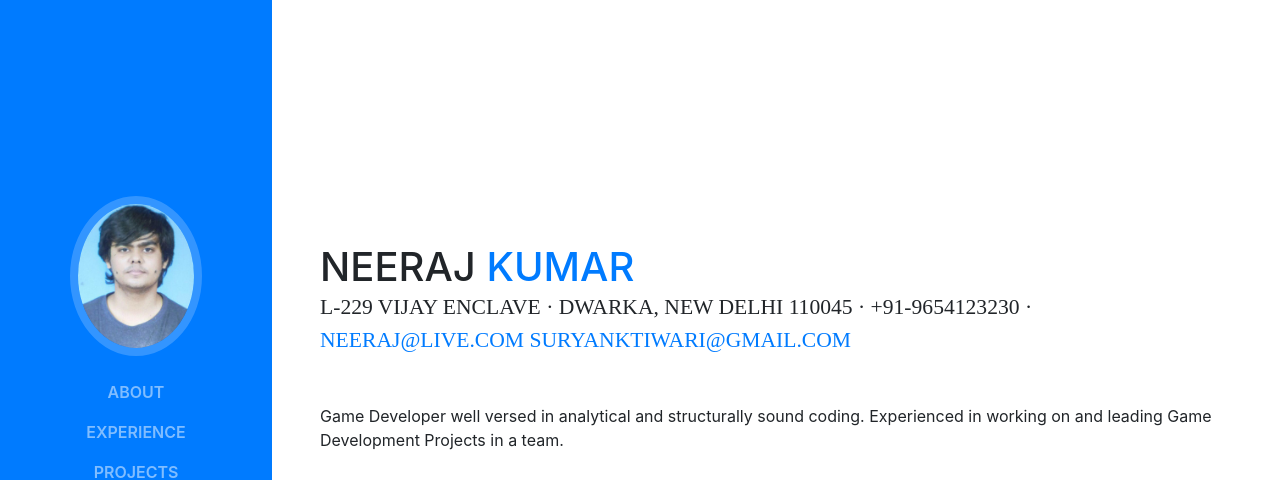
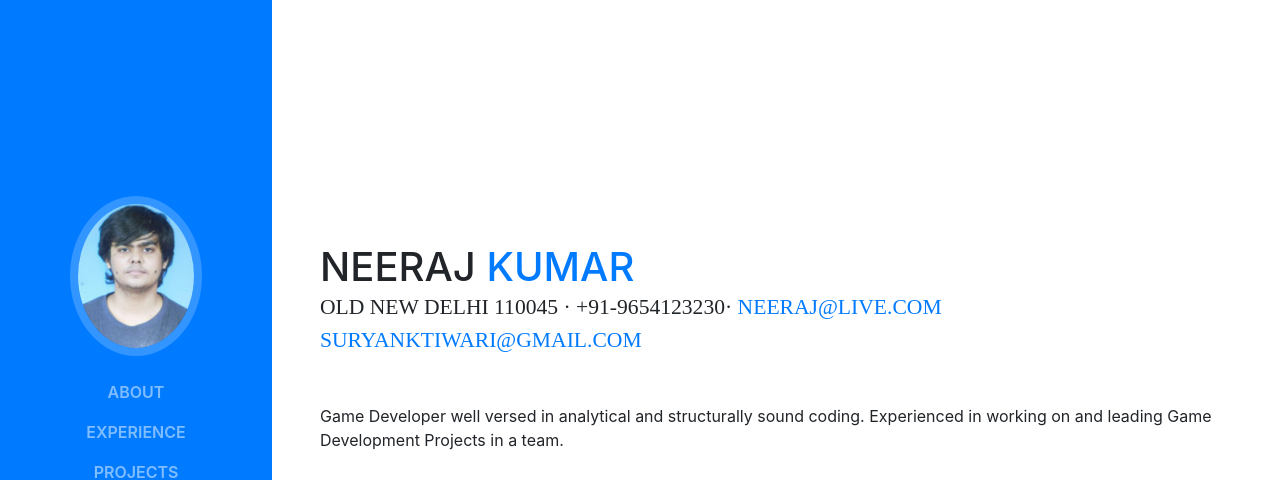
Before and after one commit to ineerajkumar/ineerajkumar.github.io, a website with bundled scripts: page index.html in a window 1280 px wide. Shown: the top 480 px of the page. Built offline with nearby package versions, Linux system fonts and the light colour scheme; a web font is replaced by a local one.

Commit message:
Update index.html

```diff
--- a/index.html
+++ b/index.html
@@ -69,7 +69,7 @@
           <h1 class="mb-0">Neeraj
             <span class="text-primary">Kumar</span>
           </h1>
-          <div class="subheading mb-5">L-229 Vijay Enclave · Dwarka, New Delhi 110045 · +91-9654123230 ·
+          <div class="subheading mb-5">old New Delhi 110045 · +91-9654123230·
             <a href="mailto:suryank@live.com">neeraj@live.com </a>
 	    <a href="mailto:suryanktiwari@gmail.com">suryanktiwari@gmail.com </a>
           </div>
```
